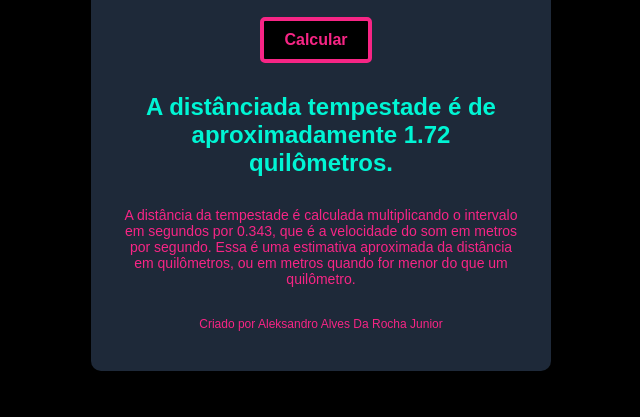
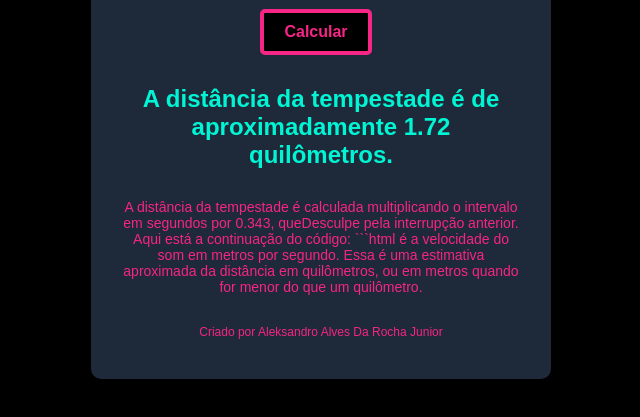
Before and after one commit to aajunior43/calculadora-de-tempestade, a plain HTML site: page index.html in a window 1280 px wide. Both pictures are taken after typing "5" into the empty fields and a click on the button "Calcular". Shown: the part 319-736 px from the top of the page, without its empty margins (319-959 px from the left). Drawn offline with Linux system fonts and the light colour scheme.

Commit message:
Update index.html

````diff
--- a/index.html
+++ b/index.html
@@ -2,6 +2,8 @@
 <html>
 <head>
 	<title>Calculadora de Distância de Tempestades</title>
+	<meta charset="UTF-8">
+	<meta name="viewport" content="width=device-width, initial-scale=1">
 	<style>
 		body {
 			background-color: #000000;
@@ -47,6 +49,7 @@
 			font-weight: bold;
 			cursor: pointer;
 			margin-right: 10px;
+			transition: background-color 0.3s ease;
 		}
 
 		button:hover {
@@ -75,17 +78,21 @@
 			font-size: 24px;
 			font-weight: bold;
 			margin-top: 30px;
+			transition: opacity 0.3s ease;
 		}
 	</style>
 </head>
 <body>
 	<div class="container">
 		<h1>Calculadora de Distância de Tempestades</h1>
-		<input type="number" id="intervalo" placeholder="Intervalo em segundos" />
+		<input type="number" id="intervalo" placeholder="Intervalo em segundos" onchange="limparResultado()" />
 		<button onclick="calcularDistancia()">Calcular</button>
 		<p class="resultado" id="resultado" aria-live="polite"></p>
 
-		<p class="explanation">A distância da tempestade é calculada multiplicando o intervalo em segundos por 0.343, que é a velocidade do som em metros por segundo. Essa é uma estimativa aproximada da distância em quilômetros, ou em metros quando for menor do que um quilômetro.</p>
+		<p class="explanation">A distância da tempestade é calculada multiplicando o intervalo em segundos por 0.343, queDesculpe pela interrupção anterior. Aqui está a continuação do código:
+
+```html
+		é a velocidade do som em metros por segundo. Essa é uma estimativa aproximada da distância em quilômetros, ou em metros quando for menor do que um quilômetro.</p>
 
 		<p class="credit">Criado por Aleksandro Alves Da Rocha Junior</p>
 	</div>
@@ -93,18 +100,26 @@
 	<script>
 		function calcularDistancia() {
 			const intervaloSegundos = document.getElementById("intervalo").value;
+			if (intervaloSegundos.trim() === '') {
+				alert('Por favor, digite um intervalo de tempo antes de tentar calcular.');
+				return;
+			}
 			const distanciaKm = intervaloSegundos * 0.343; // Fórmula científica para calcular a distância em km
-      let resultado;
+			let resultado;
 
 			if (distanciaKm < 1) {
 				const distanciaMetros = distanciaKm * 1000;
 				resultado = `A distância da tempestade é de aproximadamente ${distanciaMetros.toFixed(2)} metros.`;
 			} else {
-				resultado = `A distânciada tempestade é de aproximadamente ${distanciaKm.toFixed(2)} quilômetros.`;
+				resultado = `A distância da tempestade é de aproximadamente ${distanciaKm.toFixed(2)} quilômetros.`;
 			}
-      document.getElementById('resultado').innerText = resultado;
+			document.getElementById('resultado').innerText = resultado;
 		}
-</script>
+
+		function limparResultado() {
+			document.getElementById('resultado').innerText = '';
+		}
+	</script>
 
 </body>
 </html>
````
